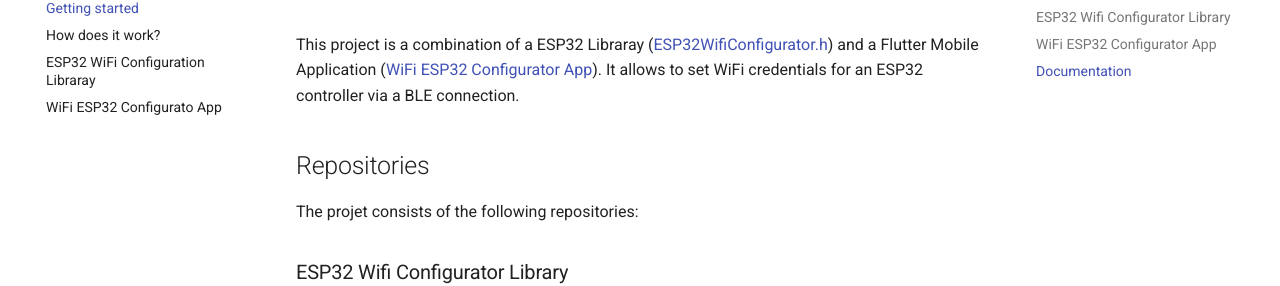
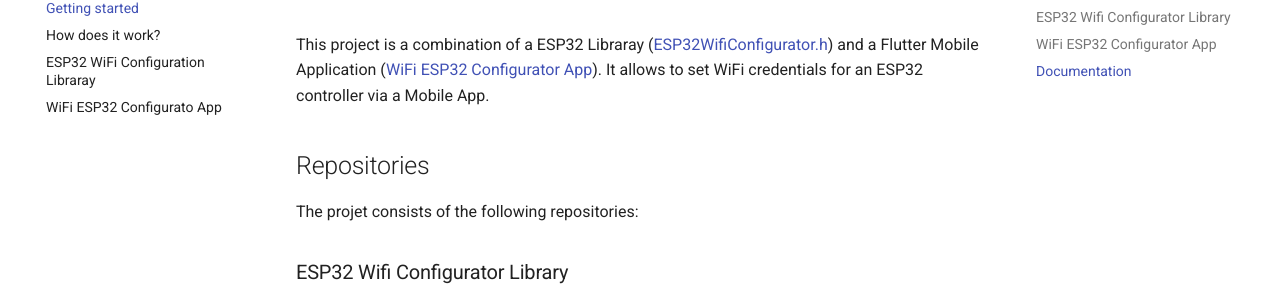
Before and after one commit to Jurilz/wifi-esp32-docs, an MkDocs documentation site: the page built from docs/index.md, in a window 1280 px wide. Shown: the part 148-434 px from the top of the page. Built offline with MkDocs 1.6.1 and Material for MkDocs 9.7.7, drawn with Linux system fonts in a browser that asks for light colours.

Commit message:
added index.md

```diff
--- a/docs/index.md
+++ b/docs/index.md
@@ -1,6 +1,6 @@
 # Overview
 
-This project is a combination of a ESP32 Libraray ([ESP32WifiConfigurator.h](esp32-wifi-configurator.md)) and a Flutter Mobile Application ([WiFi ESP32 Configurator App](wifi-esp32-configurator-app.md)). It allows to set WiFi credentials for an ESP32 controller via a BLE connection.
+This project is a combination of a ESP32 Libraray ([ESP32WifiConfigurator.h](esp32-wifi-configurator.md)) and a Flutter Mobile Application ([WiFi ESP32 Configurator App](wifi-esp32-configurator-app.md)). It allows to set WiFi credentials for an ESP32 controller via a Mobile App.
 
 ## Repositories
 
```
